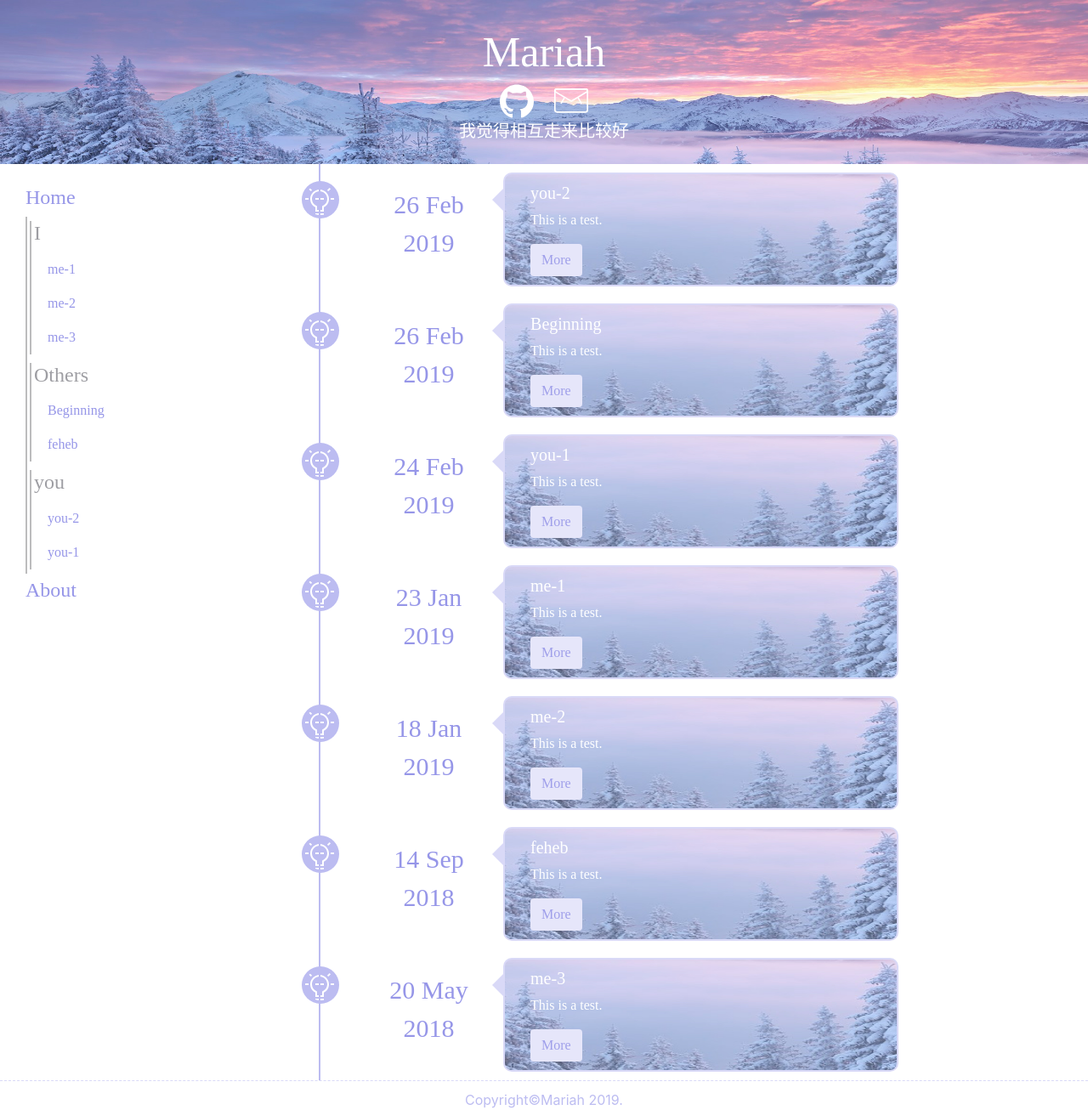
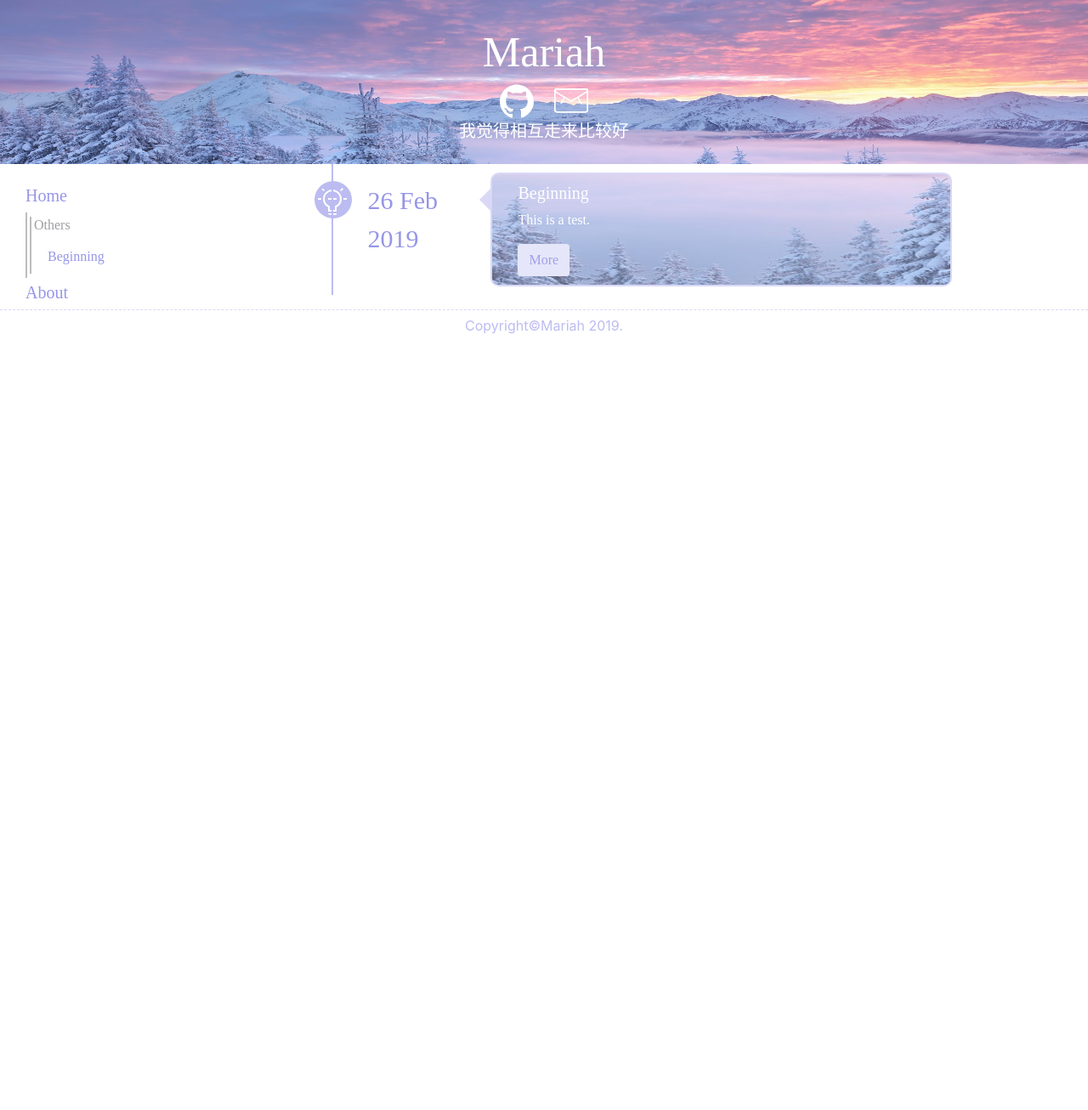
Before and after one commit to ooozy/ooozy.github.io, a Jekyll site: the page built from index.md, in a window 1280 px wide. Shown: the whole page at 85% size. Built offline with Jekyll 4.4.1, drawn with Linux system fonts in a browser that asks for light colours; nearby versions of some CDN libraries; after the commit the page ends 900 px from its top, so only the background shows below that.

Commit message:
modify the layout and font

```diff
--- a/_includes/var.html
+++ b/_includes/var.html
@@ -1,17 +1,12 @@
-<h4><a href="{{site.url}}" target="_self">Home</a></h4>
+<h5><a href="{{site.url}}" target="_self">Home</a></h5>
   <ul class="nav flex-column varfont">
-
-    {% for category in site.categories %}
+  {% for category in site.categories %}
     <li class="nav-item varfont">
-      <h4>{{category[0]}}</h4>
+      <h6>{{category[0]}}</h6>
         {% for post in category[1] %}
           <a class="nav-link active" href="{{post.url}}">{{ post.title }}</a>
         {% endfor %}
     </li>
-    {% endfor %}
-
-    <!-- <li class="nav-item">
-      <a class="nav-link disabled" href="#" tabindex="-1" aria-disabled="true">Disabled</a>
-    </li> -->
+  {% endfor %}
   </ul>
-<h4><a href="/about/" target="_blank">About</a></h4>
+<h5><a href="/about/" target="_blank">About</a></h5>
--- a/_layouts/about.html
+++ b/_layouts/about.html
@@ -11,11 +11,10 @@
     </header>
 
     <div class="row">
-      <div class="col-1"></div>
-      <div class="col-7">
+      <div class="col-8">
           You can contact me by 786789551@qq.com.
       </div>
-      <div class="col-2">
+      <div class="col-3">
         {% include var.html %}
       </div>
 
--- a/_layouts/home.html
+++ b/_layouts/home.html
@@ -21,20 +21,20 @@
 
 
   <main class="row">
-      <div class="col-2">
+      <div class="col-3">
         {% include var.html %}
       </div>
 
       <div class="col-9">
         {% for post in site.posts %}
-        <div class="row justify-content-center">
+        <div class="row">
           <div class="col-1">
             <img class="col-1-img" src="/assets/images/灯泡.svg" alt="lamb">
           </div>
 
           <div class="col-2 timefont">{{post.date | date_to_string}}</div>
 
-          <div class="col-6">
+          <div class="col-7">
             <h5>{{post.title}}</h5>
             <p>{{post.excerpt}}</p>
             <a class="btn" href="{{post.url}}" target="_blank">More</a>
--- a/_posts/2018-05-20-zy.md
+++ /dev/null
@@ -1,7 +0,0 @@
----
-layout: page
-title: me-3
-category: I
-excerpt: This is a test.
----
-Hello!
--- a/_posts/2018-09-14-kjrfnrkj.md
+++ /dev/null
@@ -1,7 +0,0 @@
----
-layout: page
-title: feheb
-category: Others
-excerpt: This is a test.
----
-Hello!
--- a/_posts/2019-01-18-fhrhf.md
+++ /dev/null
@@ -1,7 +0,0 @@
----
-layout: page
-title: me-2
-category: I
-excerpt: This is a test.
----
-Hello!
--- a/_posts/2019-01-23-hfhr.md
+++ /dev/null
@@ -1,7 +0,0 @@
----
-layout: page
-title: me-1
-category: I
-excerpt: This is a test.
----
-Hello!
--- a/_posts/2019-02-24-you.md
+++ /dev/null
@@ -1,7 +0,0 @@
----
-layout: page
-title: you-1
-category: you
-excerpt: This is a test.
----
-Hello!
--- a/_posts/2019-02-26-fbkrbf.md
+++ /dev/null
@@ -1,28 +0,0 @@
----
-layout: page
-title: you-2
-category: you
-excerpt: This is a test.
----
-Hello!
-This article is about the abode of the dead in various cultures and religious traditions around the world. For other uses, see Hell (disambiguation).
-See also: Christian views on Hell, Harrowing of Hell, and Christian views on Hades
-
-Hell – detail from a fresco in the medieval church of St Nicholas in Raduil, Bulgaria
-In religion and folklore, Hell is an afterlife location, sometimes a place of torment and punishment. Religions with a linear divine history often depict hells as eternal destinations while religions with a cyclic history often depict a hell as an intermediary period between incarnations. Typically these traditions locate hell in another dimension or under the Earth's surface and often include entrances to Hell from the land of the living. Other afterlife destinations include Heaven, Purgatory, Paradise, and Limbo.
-
-Other traditions, which do not conceive of the afterlife as a place of punishment or reward, merely describe Hell as an abode of the dead, the grave, a neutral place located under the surface of Earth (for example, see Sheol and Hades).
-This article is about the abode of the dead in various cultures and religious traditions around the world. For other uses, see Hell (disambiguation).
-See also: Christian views on Hell, Harrowing of Hell, and Christian views on Hades
-
-Hell – detail from a fresco in the medieval church of St Nicholas in Raduil, Bulgaria
-In religion and folklore, Hell is an afterlife location, sometimes a place of torment and punishment. Religions with a linear divine history often depict hells as eternal destinations while religions with a cyclic history often depict a hell as an intermediary period between incarnations. Typically these traditions locate hell in another dimension or under the Earth's surface and often include entrances to Hell from the land of the living. Other afterlife destinations include Heaven, Purgatory, Paradise, and Limbo.
-
-Other traditions, which do not conceive of the afterlife as a place of punishment or reward, merely describe Hell as an abode of the dead, the grave, a neutral place located under the surface of Earth (for example, see Sheol and Hades).
-This article is about the abode of the dead in various cultures and religious traditions around the world. For other uses, see Hell (disambiguation).
-See also: Christian views on Hell, Harrowing of Hell, and Christian views on Hades
-
-Hell – detail from a fresco in the medieval church of St Nicholas in Raduil, Bulgaria
-In religion and folklore, Hell is an afterlife location, sometimes a place of torment and punishment. Religions with a linear divine history often depict hells as eternal destinations while religions with a cyclic history often depict a hell as an intermediary period between incarnations. Typically these traditions locate hell in another dimension or under the Earth's surface and often include entrances to Hell from the land of the living. Other afterlife destinations include Heaven, Purgatory, Paradise, and Limbo.
-
-Other traditions, which do not conceive of the afterlife as a place of punishment or reward, merely describe Hell as an abode of the dead, the grave, a neutral place located under the surface of Earth (for example, see Sheol and Hades).
--- a/assets/css/style.css
+++ b/assets/css/style.css
@@ -1,7 +1,9 @@
  /* Small devices (landscape phones, 576px and up) */
-@media (max-width: 768px) {
+@media (max-width: 767px) {
   /* 横向界面铺满不溢出 */
   .row{
+    margin: 0;
+    padding: 0;
     width: 100%;
   }
   header{
@@ -9,12 +11,6 @@
    background-repeat: no-repeat;
    background-size: 100% 100%;
    text-align: center;
-  }
-  header1{
-    background-image: url('/assets/images/header-1.jpg');
-    background-repeat: no-repeat;
-    background-size: 100% 100%;
-    text-align: center;
   }
   .headfont{
     font-size: 25px;
@@ -31,31 +27,40 @@
   .saying{
     color: #ffffff;
     font-size: 15px;
-    font-family: "方正喵呜体", "Times New Roman";
+    font-family: "方正喵呜体", "华文新魏";
   }
-  .col-2{
-    margin-top: 25px;
-    margin-left: 10px;
-    margin-right: 16px;
+  .col-3{
+    margin-top: 15px;
+    padding-left: 2px;
   }
-
   .varfont{
     position: relative;
-    margin: 4px;
+    margin-top: 2px;
+    margin-left: 3px;
+    padding-left: 3px;
     color: #9e9ea3;
+    font-size: 10px;
     font-family: "方正喵呜体", "Times New Roman";
+    white-space: nowrap;
+    text-overflow:ellipsis;
+    overflow:hidden;
   }
   /* var line */
   .varfont::before{
     position: absolute;
     content: '';
-    left: -5px;
+    left: 0;
     width: 2px;
     height: 100%;
     background: #bcbcbd;
   }
+  .col-9{
+    padding-left: 0;
+  }
   .col-1{
     position: relative;
+    padding-left: 0;
+    /* border: 1px solid; */
   }
   .col-1-img{
     margin-top: 20px;
@@ -69,23 +74,26 @@
     content: '';
     position: absolute;
     bottom: 0px;
-    left: 28px;
+    left: 14px;
     width: 2px;
     height: 100%;
     background: #bcbcf1;
   }
+  .col-2{
+    margin-top: 20px;
+  }
   .timefont{
-    font-size: 20px;
+    font-size: 13px;
     font-family: "方正喵呜体", "Times New Roman";
     color: #9696e8;
-    text-align: center;
   }
   a{
    color: #9696e8;
    font-family: "Times New Roman";
   }
-  .col-6{
+  .col-7{
    position: relative;
+   width: 60%;
    margin-top:10px;
    margin-left: 10px;
    border: 2px solid #d9d9f7;
@@ -98,7 +106,7 @@
    color: #ffffff;
   }
   /* triangle */
-  .col-6::before{
+  .col-7::before{
     content: '';
     position: absolute;
     top: 15px;
@@ -111,21 +119,24 @@
     color: #9f9fea;
   }
   footer{
-   width: 100%;
-   height: 10px;
-   margin-top: 10px;
-   border-top: 1px dashed #d9d9f7;
-   text-align: center;
-   color: #bcbcf1;
+    width: 100%;
+    height: 8px;
+    margin-top: 10px;
+    border-top: 1px dashed #d9d9f7;
+    padding: 2px;
+    text-align: center;
+    color: #bcbcf1;
  }
- .col-7{
+ .col-8{
+   padding-top: 10px;
    margin-left: 10px;
-   padding-top: 10px;
   }
+
 }
 /* Extra large devices (large desktops, 1200px and up) */
-@media (min-width: 769px) {
+@media (min-width: 768px) {
   .row{
+    margin: 0;
     width: 100%;
   }
   header{
@@ -150,17 +161,18 @@
   .saying{
     color: #ffffff;
     font-size: 20px;
-    font-family: "方正喵呜体", "Times New Roman";
+    font-family: "方正喵呜体", "华文新魏";
   }
-  .col-2{
+  .col-3{
     margin-top: 25px;
-    margin-left: 30px;
+    padding-left: 30px;
   }
   .varfont{
     position: relative;
     margin: 5px;
     color: #9e9ea3;
     font-family: "方正喵呜体", "Times New Roman";
+    white-space: nowrap;
   }
   .varfont::before{
     position: absolute;
@@ -190,17 +202,19 @@
     height: 100%;
     background: #bcbcf1;
   }
+  .col-2{
+    padding: 20px;
+  }
   .timefont{
     font-size: 30px;
     font-family: "方正喵呜体", "Times New Roman";
     color: #9696e8;
-    text-align: center;
   }
   a{
     color: #9696e8;
     font-family: "Times New Roman";
   }
-  .col-6{
+  .col-7{
    position: relative;
    margin: 10px;
    border: 2px solid #d9d9f7;
@@ -212,7 +226,8 @@
    font-family: "Times New Roman";
    color: #ffffff;
   }
-  .col-6::before{
+  /* triangle */
+  .col-7::before{
     content: '';
     position: absolute;
     top: 15px;
@@ -226,15 +241,24 @@
   }
   footer{
     border-top: 1px dashed #d9d9f7;
-    padding: 10px;
     width: 100%;
     height: 20px;
+    padding: 6px;
     text-align: center;
     color: #bcbcf1;
   }
   /* triangle */
-  .col-7{
-    margin-right: 50px;
-    padding: 20px;
+  .col-8{
+    margin-top: 30px;
+    margin-left: 50px;
+  }
+  /* article line */
+  .col-8::before{
+    position: absolute;
+    content: '';
+    left: -20px;
+    width: 2px;
+    height: 100%;
+    background: #bcbcf1;
   }
 }
```
Also changed, not shown: _layouts/page.html (+7 -8 lines), assets/images/header-1.jpg.
